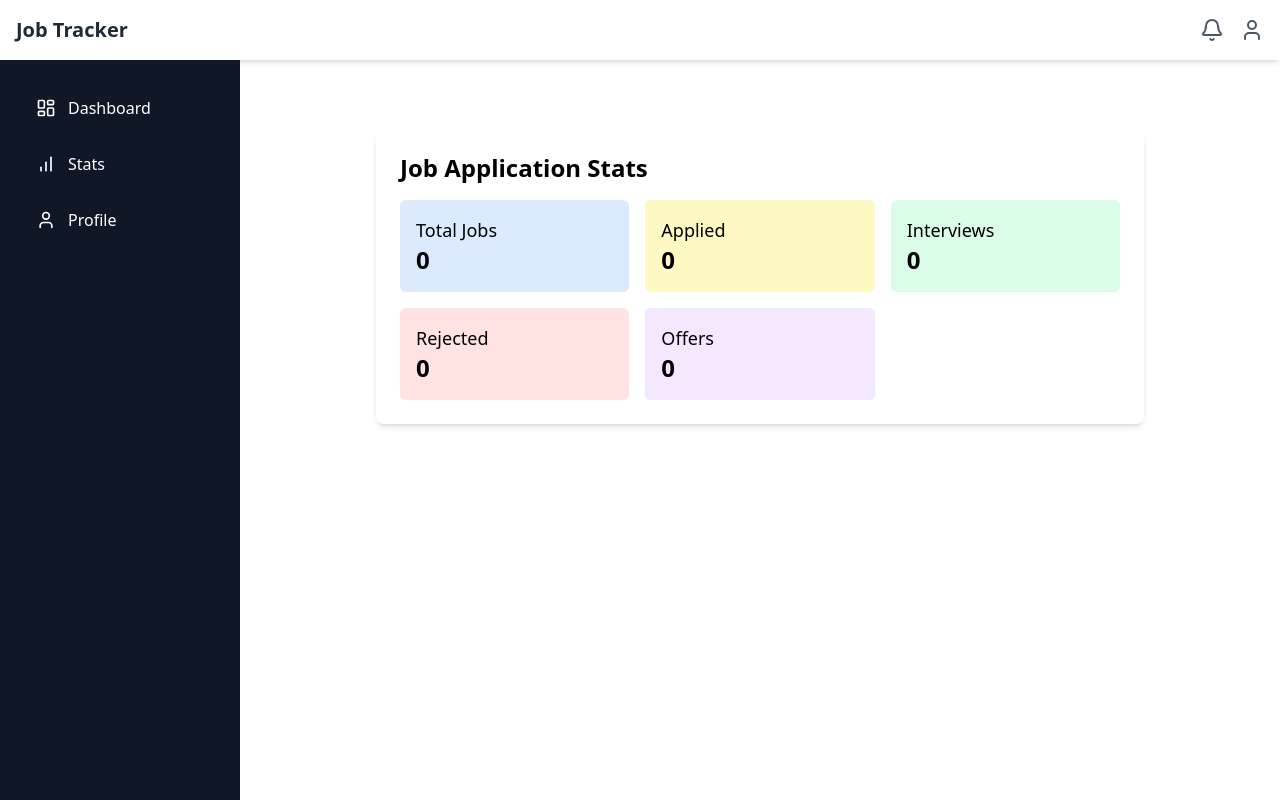
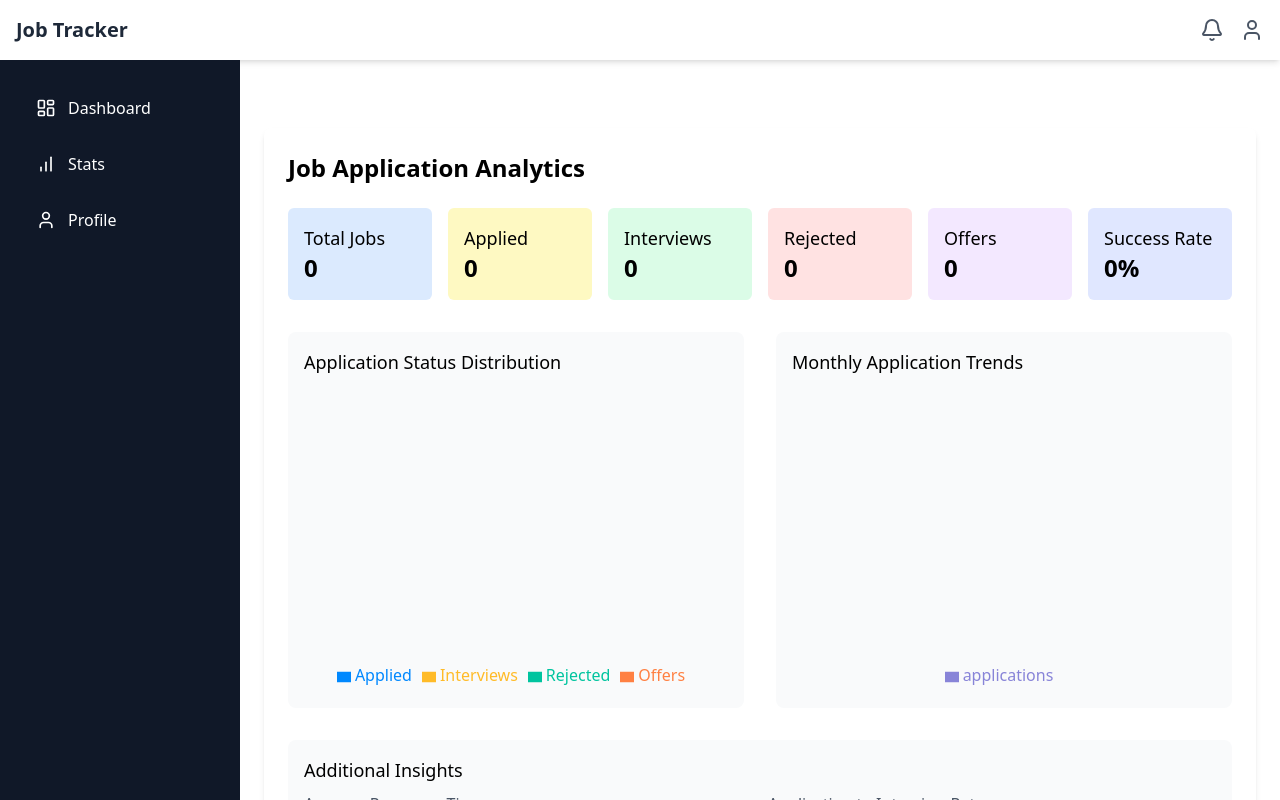
Before and after one commit to Prasanth2706/Job-tracker, a React (Vite) app: page / in a window 1280 px wide. Both pictures are taken after a click on the item "Stats". Built offline with nearby package versions, Linux system fonts and the light colour scheme.

Commit message:
added charts to the stats file

```diff
--- a/src/components/Sidebar.jsx
+++ b/src/components/Sidebar.jsx
@@ -12,15 +12,17 @@ function Sidebar({ setActiveSection, sidebarOpen, setSidebarOpen }) {
       {/* ✅ Sidebar - Opens/Closes Smoothly */}
       <div
         className={`fixed top-15 left-0 h-screen w-[240px] bg-gray-900 text-white p-6 flex flex-col transition-transform duration-300 ease-in-out z-[999]
-          ${sidebarOpen ? "translate-x-0" : "-translate-x-full"} sm:translate-x-0`}
+          ${
+            sidebarOpen ? "translate-x-0" : "-translate-x-full"
+          } sm:translate-x-0`}
       >
         {/* ✅ Close Button (Only on Mobile) */}
         <div className="flex justify-between items-center mb-6 sm:hidden">
           <h2 className="text-lg font-semibold text-white">Job Tracker</h2>
-          {/* <X
+          <X
             className="w-6 h-6 cursor-pointer text-white hover:text-gray-400"
             onClick={() => setSidebarOpen(false)}
-          /> */}
+          />
         </div>
 
         {/* ✅ Sidebar Menu */}
@@ -50,7 +52,6 @@ function Sidebar({ setActiveSection, sidebarOpen, setSidebarOpen }) {
         >
           ☰
         </button>
-
       )}
     </>
   );
--- a/src/components/Stats.jsx
+++ b/src/components/Stats.jsx
@@ -1,4 +1,5 @@
 import { useEffect, useState } from "react";
+import { PieChart, Pie, Cell, BarChart, Bar, XAxis, YAxis, Tooltip, Legend, ResponsiveContainer } from 'recharts';
 
 function Stats({ jobs }) {
   const [stats, setStats] = useState({
@@ -7,24 +8,78 @@ function Stats({ jobs }) {
     interviews: 0,
     rejected: 0,
     offers: 0,
+    successRate: 0,
+    monthlyData: [],
+    averageResponseTime: 0
   });
+
+  const COLORS = ['#0088FE', '#FFBB28', '#00C49F', '#FF8042', '#8884d8'];
 
   useEffect(() => {
     if (!jobs || jobs.length === 0) return;
 
+    // Basic stats
+    const applied = jobs.filter((job) => job.status.toLowerCase() === "applied").length;
+    const interviews = jobs.filter((job) => job.status.toLowerCase() === "interview").length;
+    const rejected = jobs.filter((job) => job.status.toLowerCase() === "rejected").length;
+    const offers = jobs.filter((job) => job.status.toLowerCase() === "offer").length;
+
+    // Calculate success rate (offers / total completed applications)
+    const completedApplications = offers + rejected;
+    const successRate = completedApplications > 0
+      ? ((offers / completedApplications) * 100).toFixed(1)
+      : 0;
+
+    // Calculate monthly application data
+    const monthlyData = calculateMonthlyData(jobs);
+
+    // Calculate average response time (days between applied and next status change)
+    const responseTime = calculateAverageResponseTime(jobs);
+
     setStats({
       totalJobs: jobs.length,
-      applied: jobs.filter((job) => job.status.toLowerCase() === "applied").length,
-      interviews: jobs.filter((job) => job.status.toLowerCase() === "interview").length,
-      rejected: jobs.filter((job) => job.status.toLowerCase() === "rejected").length,
-      offers: jobs.filter((job) => job.status.toLowerCase() === "offer").length,
+      applied,
+      interviews,
+      rejected,
+      offers,
+      successRate,
+      monthlyData,
+      averageResponseTime: responseTime
     });
   }, [jobs]);
 
+  const calculateMonthlyData = (jobs) => {
+    const monthlyCount = {};
+    jobs.forEach(job => {
+      const date = new Date(job.id); // Assuming id is timestamp
+      const monthYear = `${date.getMonth() + 1}/${date.getFullYear()}`;
+      monthlyCount[monthYear] = (monthlyCount[monthYear] || 0) + 1;
+    });
+
+    return Object.entries(monthlyCount).map(([month, count]) => ({
+      month,
+      applications: count
+    }));
+  };
+
+  const calculateAverageResponseTime = (jobs) => {
+    // This is a placeholder - in a real app, you'd track status change dates
+    return 7.5; // Example: 7.5 days average response time
+  };
+
+  const pieData = [
+    { name: 'Applied', value: stats.applied },
+    { name: 'Interviews', value: stats.interviews },
+    { name: 'Rejected', value: stats.rejected },
+    { name: 'Offers', value: stats.offers }
+  ];
+
   return (
-    <div className="bg-white p-6 rounded-lg shadow-md w-full max-w-3xl mx-auto mt-10">
-      <h2 className="text-2xl font-semibold mb-4">Job Application Stats</h2>
-      <div className="grid grid-cols-1 sm:grid-cols-2 md:grid-cols-3 gap-4">
+    <div className="bg-white p-6 rounded-lg shadow-md w-full max-w-6xl mx-auto mt-10">
+      <h2 className="text-2xl font-semibold mb-6">Job Application Analytics</h2>
+
+      {/* Basic Stats Cards */}
+      <div className="grid grid-cols-1 sm:grid-cols-2 md:grid-cols-3 lg:grid-cols-6 gap-4 mb-8">
         <div className="p-4 bg-blue-100 rounded-md">
           <h3 className="text-lg font-medium">Total Jobs</h3>
           <p className="text-2xl font-bold">{stats.totalJobs}</p>
@@ -45,6 +100,69 @@ function Stats({ jobs }) {
           <h3 className="text-lg font-medium">Offers</h3>
           <p className="text-2xl font-bold">{stats.offers}</p>
         </div>
+        <div className="p-4 bg-indigo-100 rounded-md">
+          <h3 className="text-lg font-medium">Success Rate</h3>
+          <p className="text-2xl font-bold">{stats.successRate}%</p>
+        </div>
+      </div>
+
+      {/* Charts Section */}
+      <div className="grid grid-cols-1 md:grid-cols-2 gap-8 mt-8">
+        {/* Status Distribution Pie Chart */}
+        <div className="bg-gray-50 p-4 rounded-lg">
+          <h3 className="text-lg font-medium mb-4">Application Status Distribution</h3>
+          <ResponsiveContainer width="100%" height={300}>
+            <PieChart>
+              <Pie
+                data={pieData}
+                cx="50%"
+                cy="50%"
+                labelLine={false}
+                label={({ name, percent }) => `${name} ${(percent * 100).toFixed(0)}%`}
+                outerRadius={80}
+                fill="#8884d8"
+                dataKey="value"
+              >
+                {pieData.map((entry, index) => (
+                  <Cell key={`cell-${index}`} fill={COLORS[index % COLORS.length]} />
+                ))}
+              </Pie>
+              <Tooltip />
+              <Legend />
+            </PieChart>
+          </ResponsiveContainer>
+        </div>
+
+        {/* Monthly Trends Bar Chart */}
+        <div className="bg-gray-50 p-4 rounded-lg">
+          <h3 className="text-lg font-medium mb-4">Monthly Application Trends</h3>
+          <ResponsiveContainer width="100%" height={300}>
+            <BarChart data={stats.monthlyData}>
+              <XAxis dataKey="month" />
+              <YAxis />
+              <Tooltip />
+              <Legend />
+              <Bar dataKey="applications" fill="#8884d8" />
+            </BarChart>
+          </ResponsiveContainer>
+        </div>
+      </div>
+
+      {/* Additional Metrics */}
+      <div className="mt-8 p-4 bg-gray-50 rounded-lg">
+        <h3 className="text-lg font-medium mb-2">Additional Insights</h3>
+        <div className="grid grid-cols-1 md:grid-cols-2 gap-4">
+          <div>
+            <p className="text-gray-600">Average Response Time:</p>
+            <p className="text-xl font-semibold">{stats.averageResponseTime} days</p>
+          </div>
+          <div>
+            <p className="text-gray-600">Application to Interview Rate:</p>
+            <p className="text-xl font-semibold">
+              {stats.totalJobs ? ((stats.interviews / stats.totalJobs) * 100).toFixed(1) : 0}%
+            </p>
+          </div>
+        </div>
       </div>
     </div>
   );
```
Also changed, not shown: src/components/JobForm.jsx (line endings or trailing spaces). Lines whose indentation alone changed are shown as unchanged.
